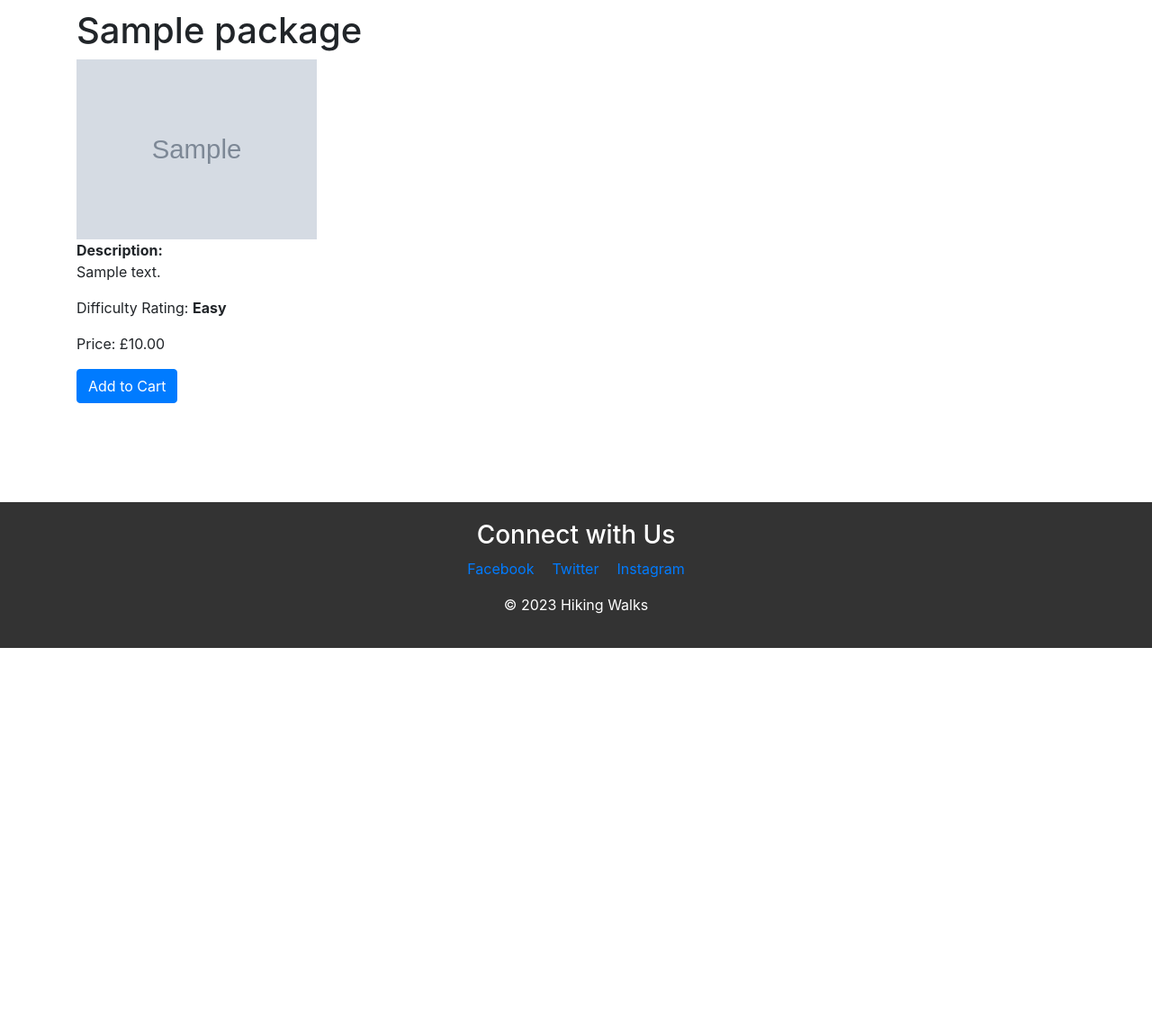
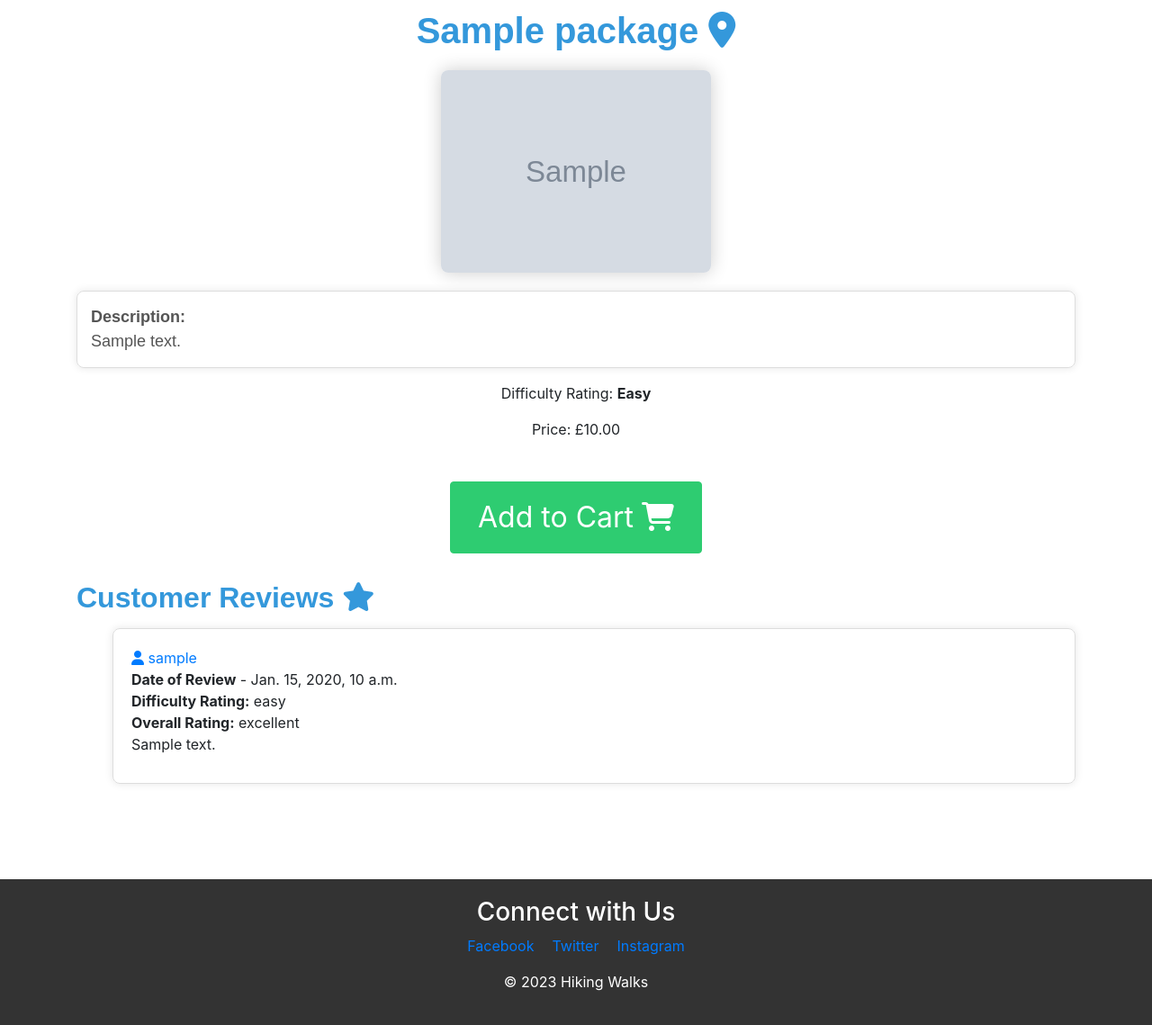
Before and after one commit to RichBurman/highlands_project5, a Django app: page /packages/packages/1/ in a window 1280 px wide. Shown: the part 80-1219 px from the top of the page at 90% size. Before the commit the page ends 800 px from the top, so only its background shows below. Run offline with Django 3.2, Linux system fonts and the light colour scheme; tables that the repository leaves empty hold one stand-in row (values such as "Sample post"); grey boxes marked "Sample" are stand-in pictures; some libraries are stand-ins or nearby versions.

Commit message:
Add styling to package details and link in package reviews to show on package detail page

```diff
--- a/packages/templates/packages/package_detail.html
+++ b/packages/templates/packages/package_detail.html
@@ -1,10 +1,34 @@
 {% extends 'base.html' %}
 
 {% block content %}
-<h1>{{ package.title }}</h1>
-<img src="{{ package.image.url }}" alt="{{ package.title }}">
-<p><strong>Description:</strong><br>{{ package.description }}</p>
-<p>Difficulty Rating: <strong>{{ package.difficulty_rating|title }}</strong></p>
-<p>Price: £{{ package.price }}</p>
-<a href="{% url 'cart:add_to_cart' package.id %}" class="btn btn-primary">Add to Cart</a>
+    <div class="package-detail">
+        <h1 class="package-title">{{ package.title }} <i class="fas fa-map-marker-alt"></i></h1>
+        <img src="{{ package.image.url }}" alt="{{ package.title }}" class="package-image">
+        <p class="description"><strong>Description:</strong><br>{{ package.description }}</p>
+        <p>Difficulty Rating: <strong>{{ package.difficulty_rating|title }}</strong></p>
+        <p>Price: £{{ package.price }}</p>
+        <a href="{% url 'cart:add_to_cart' package.id %}" class="btn btn-primary">Add to Cart <i class="fas fa-shopping-cart"></i></a>
+
+        <div class="reviews">
+            <h2>Customer Reviews <i class="fas fa-star"></i></h2>
+            {% if package.review_set.all %}
+                <ul>
+                    {% for review in package.review_set.all %}
+                        <li>
+                            <a href="{% url 'display_user_profile' pk=review.user.id %}"><i class="fas fa-user"></i> {{ review.user }} </i></a>
+                            <br>
+                            <strong>Date of Review</strong> - {{ review.created_at }}
+                            <br>
+                            <strong>Difficulty Rating:</strong> {{ review.difficulty_rating }}
+                            <br>
+                            <strong>Overall Rating:</strong> {{ review.overall_rating }}
+                            <p>{{ review.text }}</p>
+                        </li>
+                    {% endfor %}
+                </ul>
+            {% else %}
+                <p>No reviews available for this package.</p>
+            {% endif %}
+        </div>
+    </div>
 {% endblock %}
--- a/static/css/base.css
+++ b/static/css/base.css
@@ -181,3 +181,86 @@ img {
     margin-right: 5px;
     color: #555;
 }
+
+
+/* Package Detail */
+.package-detail {
+    text-align: center;
+}
+
+.package-detail .package-image {
+    width: 100%;
+    max-height: 900px;
+    object-fit: cover;
+    border-radius: 8px;
+    box-shadow: 0 0 20px rgba(0, 0, 0, 0.2);
+    transition: transform 0.3s ease-in-out;
+}
+
+.package-detail .package-image:hover {
+    transform: scale(1.1);
+}
+
+.package-title {
+    font-family: 'Montserrat', sans-serif;
+    font-weight: 700;
+    color: #3498db;
+    margin-bottom: 20px;
+    font-size: 2.5rem;
+}
+
+.package-detail .description {
+    margin-top: 20px;
+    color: #555;
+    text-align: justify;
+    border: 1px solid #ddd;
+    padding: 15px;
+    border-radius: 8px;
+    box-shadow: 0 0 10px rgba(0, 0, 0, 0.1);
+    font-family: 'Arial', sans-serif;
+    font-size: 18px;
+}
+
+.package-detail .btn-primary {
+    font-size: 2rem;
+    margin-top: 30px;
+    padding: 15px 30px;
+    background-color: #2ecc71;
+    border-color: #2ecc71;
+}
+
+.package-detail .reviews {
+    margin-top: 30px;
+    text-align: left;
+}
+
+.package-detail .reviews h2 {
+    font-family: 'Montserrat', sans-serif;
+    font-weight: 700;
+    color: #3498db;
+    margin-bottom: 15px;
+    font-size: 2rem;
+}
+
+.package-detail .reviews li {
+    list-style: none;
+    padding: 20px;
+    border: 1px solid #ddd;
+    border-radius: 8px;
+    margin-bottom: 20px;
+    box-shadow: 0 0 10px rgba(0, 0, 0, 0.1);
+}
+
+.package-detail .reviews li:not(:last-child) {
+    border-bottom: 1px solid #ddd;
+}
+
+.package-detail .reviews ul {
+    list-style: none;
+}
+
+.package-detail .reviews li {
+    border-bottom: 1px solid #ddd;
+    padding-bottom: 15px;
+    margin-bottom: 15px;
+}
```
